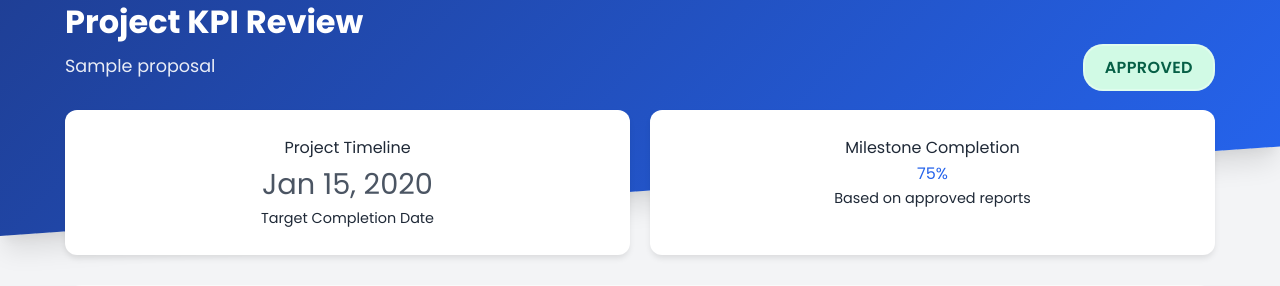
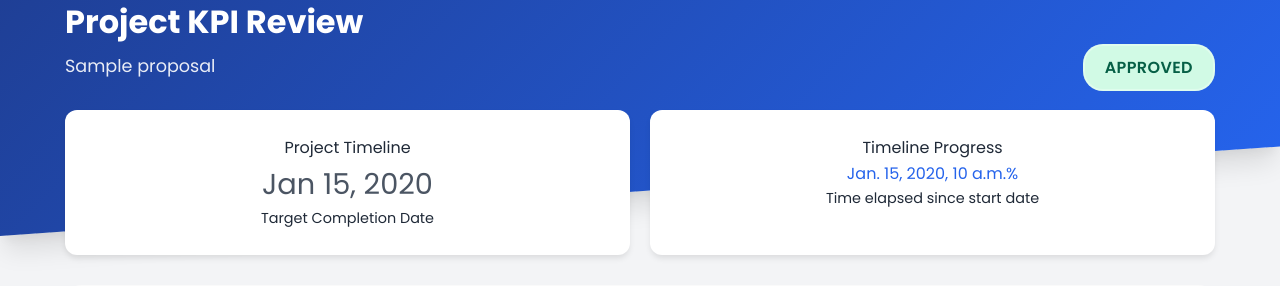
Before and after one commit to MrMinton/Research-Grant-Management-System, a Django app: template rgms_config/templates/grants/project_monitoring_detail.html in a window 1280 px wide. Shown: the part 114-400 px from the top of the page. Run offline with Django 5.2, Linux system fonts and the light colour scheme; tables that the repository leaves empty hold one stand-in row (values such as "Sample post"); the template is opened without the code that fills it: values that come from a table or form of the project are taken from there, most other values are stand-ins (such as "Sample title", 1, 10 or a date in 2020).

```diff
--- a/rgms_config/templates/grants/hod_analytics.html
+++ b/rgms_config/templates/grants/hod_analytics.html
@@ -27,7 +27,7 @@
         </div>
     </div>
 
-    <!-- <div class="col-md-6">
+    <div class="col-md-6">
         <div class="card h-100">
             <div class="card-header">
                 Proposal Success Metrics
@@ -36,7 +36,7 @@
                 <canvas id="statusChart"></canvas>
             </div>
         </div>
-    </div> -->
+    </div>
 </div>
 
 <div class="hod-kpi-grid">
--- a/rgms_config/templates/grants/project_monitoring_detail.html
+++ b/rgms_config/templates/grants/project_monitoring_detail.html
@@ -25,13 +25,13 @@
         <div class="text-muted" style="font-size: 0.9rem;">Target Completion Date</div>
     </div>
 
-    <div class="hod-kpi-card">
-        <div class="hod-kpi-label">Milestone Completion</div>
-        <div class="hod-kpi-value" style="color: #2563eb;">
-            75%
-        </div>
-        <div class="text-muted" style="font-size: 0.9rem;">Based on approved reports</div>
-    </div>
+	<div class="hod-kpi-card">
+		<div class="hod-kpi-label">Timeline Progress</div>
+		<div class="hod-kpi-value" style="color: #2563eb;">
+			{{ time_progress }}%
+		</div>
+		<div class="text-muted" style="font-size: 0.9rem;">Time elapsed since start date</div>
+	</div>
 </div>
 
 <div class="row">
```
Also changed, not shown: rgms_config/grants/views.py (+16 -1 lines).
